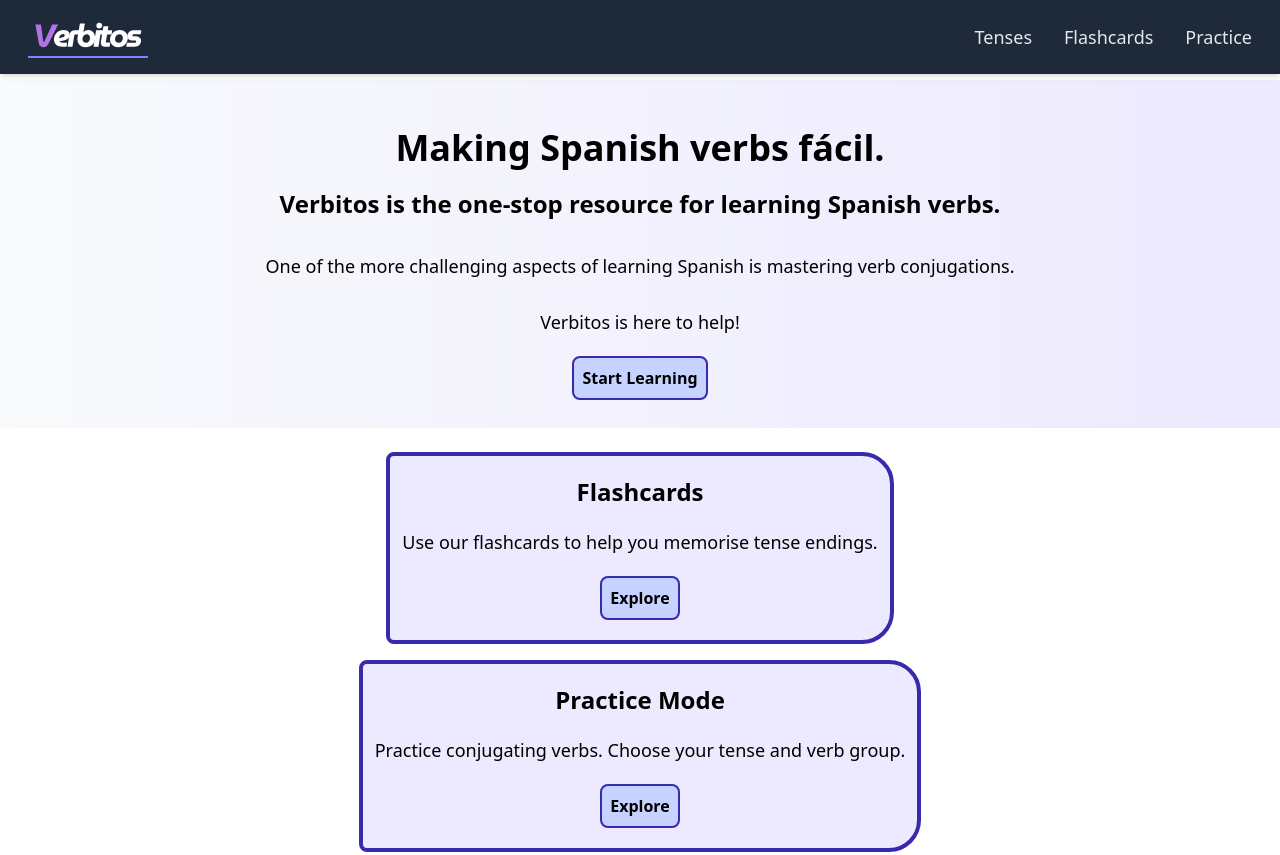
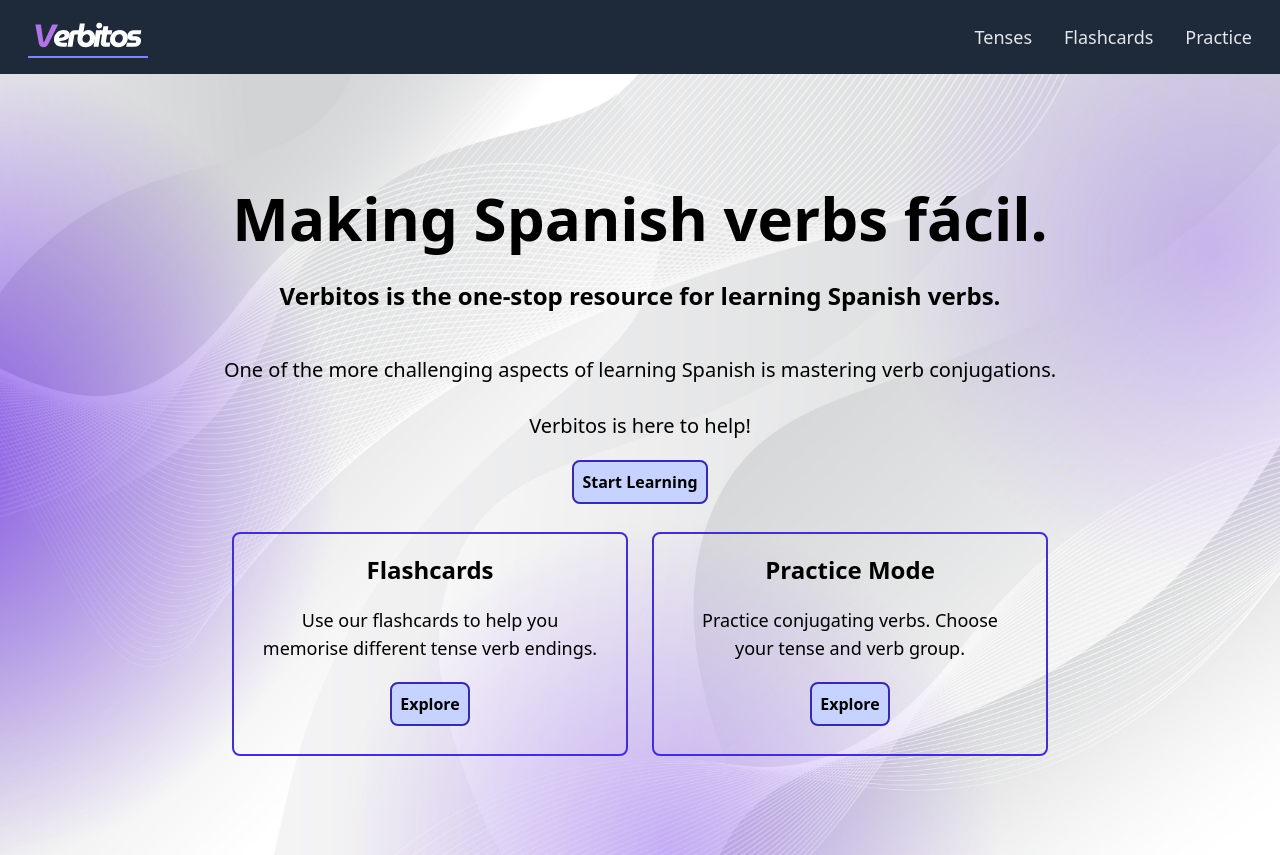
Before and after one commit to AK30195/Verbitos, a React (Vite) app: page / in a window 1280 px wide. Shown: the top 855 px of the page. Built offline with nearby package versions, Linux system fonts and the light colour scheme.

Commit message:
Hero update. Style changes.

```diff
--- a/src/components/Hero.jsx
+++ b/src/components/Hero.jsx
@@ -1,25 +1,38 @@
+import DashCard from "../components/DashCard";
 
 function Hero() {
 
   return (
     <div className="hero-div">
-      <div className="hero-tagline">
-        <h1>Making Spanish verbs fácil.</h1>
+      <div className="hero-tagline-div">
+        <h1 className="hero-tagline">Making Spanish verbs fácil.</h1>
       </div>
       <div className="hero-subheading">
         <h2>Verbitos is the one-stop resource for learning Spanish verbs.</h2>
       </div>
-      <div className="hero-text">
-        <p>One of the more challenging aspects of learning Spanish is mastering verb conjugations.</p>
+      <div className="hero-text-div">
+        <p className="hero-text">One of the more challenging aspects of learning Spanish is mastering verb conjugations.</p>
       </div>
-      <div className="hero-text">
-        <p>Verbitos is here to help!</p>
+      <div className="hero-text-div">
+        <p className="hero-text">Verbitos is here to help!</p>
       </div>
       <div className="hero-button-div">
         <a className="hero-button" href="/moods-tenses">
           Start Learning
         </a>
       </div>
+      <div className="dashboard-cards-div">
+        <DashCard
+          header="Flashcards"
+          text='Use our flashcards to help you memorise different tense verb endings.'
+          link="/flashcards"
+        />
+        <DashCard
+          header="Practice Mode"
+          text='Practice conjugating verbs. Choose your tense and verb group.'
+          link="/practice"
+        />
+      </div>
     </div>
   )
 }
--- a/src/pages/Dashboard.jsx
+++ b/src/pages/Dashboard.jsx
@@ -9,23 +9,6 @@ function Dashboard() {
     <>
       <div className="dashboard-main">
         <Hero />
-        <div className="dashboard-cards-div">
-          <DashCard
-            header="Flashcards"
-            text='Use our flashcards to help you memorise tense endings.'
-            link="/flashcards"
-          />
-          <DashCard
-            header="Practice Mode"
-            text='Practice conjugating verbs. Choose your tense and verb group.'
-            link="/practice"
-          />
-          <DashCard
-            header="Tenses"
-            text='Confused about tenses? Check out our guide to tenses & moods!'
-            link="/moods-tenses"
-          />
-        </div>
       </div>
     </>
   )
--- a/src/pages/FlashcardView.jsx
+++ b/src/pages/FlashcardView.jsx
@@ -52,13 +52,13 @@ function FlashcardView() {
   const flashcards = getFilteredFlashcards();
 
   return (
-    <div>
+    <div className='content-container'>
       <div className='heading-div'>
         <h1>Flashcards</h1>
       </div>
       <div>
-        <p>Use our falshcards to help you memorise conjugations for
-          the various different tenses
+        <p>Use our flashcards to help you memorise conjugations for
+          the various different tenses. Click to flip a flashcard.
         </p>
         <p>
           Choose which tenses and verb groups you want to work on below.
--- a/src/pages/TensesView.jsx
+++ b/src/pages/TensesView.jsx
@@ -83,7 +83,7 @@ function TensesView() {
             </div>
             <div className="text-container">
               <p>For most tenses you will conjugate verbs using the following formula -</p>
-              <p><span className="primary-highlight">Pronoun</span> + verb stem/infinitive + <span className="secondary-highlight">ending</span></p>
+              <p>Pronoun + <span className="primary-highlight">verb stem/infinitive</span> + <span className="secondary-highlight">ending</span></p>
               <p>You will see when learning different tenses in Spanish that some are conjugated with the verb stem and others using the infinitive.
                 So what's the difference? The verb stem is formed by removing the last two letters from the infinitive.
               </p>
@@ -92,10 +92,20 @@ function TensesView() {
                 becomes <span className="tertiary-highlight">yo hablo</span> once conjugated in the first person singular.
               </p>
               <p>
-                Whereas in the simple future tense which is conjugated using the infiitive, the first person singular is -
+                Whereas in the simple future tense which is conjugated using the infinitive, the first person singular is -
               </p>
               <p>
                 yo + <span className="primary-highlight">infinitive (hablar)</span> + <span className="secondary-highlight">ending (é)</span> = <span className="tertiary-highlight">yo hablaré</span>
+              </p>
+              <p>
+                It's also worth knowing that Spanish speakers often exclude pronouns when speaking. This is because we can figure out
+                the pronoun based on the way the verb is conjugated unlike in English where some pronouns use the same verb conjugation.
+                So it would be very common to hear someone say just <span className="tertiary-highlight">'hablo'</span> or <span className="tertiary-highlight">'hablaré'</span>.
+              </p>
+              <p>
+                There are 14 tenses that are used commonly in modern Spanish. This page will describe all of them with examples. Once you get a grasp of what there
+                is to learn you can use our <a className="paragraph-link" href="/flashcards">Flashcards</a> to memorise tense conjugation endings and
+                our <a className="paragraph-link" href="/practice">Practice Mode</a> to test your knowledge.
               </p>
             </div>
           </div>
@@ -185,15 +195,6 @@ function TensesView() {
               ]}
             />
             <TenseCard
-              header={'Future Subjunctive (rare/archaic)'}
-              tenseDescription={'The Future Subjunctive is rarely used in modern Spanish but may appear in legal documents or older texts.'}
-              examples={[
-                'Si alguien encontrare este documento... - If someone were to find this document...',
-                'Donde estuviere el tesoro, allí estará tu corazón. - Wherever the treasure may be, there your heart will be.',
-                'El que lo hiciere será castigado. - Whoever may do it will be punished.'
-              ]}
-            />
-            <TenseCard
               header={'Present Perfect Subjunctive'}
               tenseDescription={'The Present Perfect Subjunctive is used to express doubt, desire, or emotion about actions that have already happened.'}
               examples={[
--- a/src/styles/App.css
+++ b/src/styles/App.css
@@ -6,7 +6,7 @@
   }
 
   main {
-    @apply flex-grow pt-20
+    @apply flex-grow pt-18
   }
 
   footer {
@@ -57,7 +57,7 @@
   }
 
   .navbar {
-    @apply bg-gray-800 text-gray-200 w-full px-3 lg:px-6 py-3 shadow-md fixed top-0 z-50;
+    @apply bg-gray-800 text-gray-200 w-full px-3 lg:px-6 py-3 fixed top-0 z-50;
   }
 
   .nav-links-container {
@@ -77,29 +77,40 @@
   }
 
   .nav-link {
-    @apply flex p-1 text-center items-center
+    @apply flex p-1 text-center items-center hover:border-b-1
   }
 
   .dashboard-main {}
 
   .hero-div {
-    @apply flex-col w-screen justify-center items-center p-4 pt-10 bg-gradient-to-r from-slate-50 to-violet-100
+    @apply flex flex-col w-screen min-h-dvh justify-center items-center p-4;
+    background-image: url('../assets/hero-bg.webp');
+    background-size: cover;
+    background-position: center;
+  }
+
+  .hero-tagline-div {
+    @apply flex justify-center items-center my-2
   }
 
   .hero-tagline {
-    @apply flex w-full justify-center items-center my-2
+    @apply text-4xl lg:text-6xl md:text-5xl
   }
 
   .hero-subheading {
-    @apply flex w-full justify-center items-center my-2
+    @apply flex w-full justify-center items-center my-3
+  }
+
+  .hero-text-div {
+    @apply flex w-full justify-center items-center mt-3
   }
 
   .hero-text {
-    @apply flex w-full justify-center items-center mt-3
+    @apply text-xl
   }
 
   .hero-button-div {
-    @apply flex w-full justify-center items-center my-2
+    @apply flex w-full justify-center items-center mt-2 mb-4
   }
 
   .hero-button {
@@ -107,11 +118,11 @@
   }
 
   .dashboard-cards-div {
-    @apply flex-center p-4 flex-col
+    @apply flex-center flex-col md:flex-row gap-2 items-stretch w-3/4 md:w-2/3
   }
 
   .card-container {
-    @apply flex-center flex-col m-2 p-2 border-4 bg-violet-100 hover:bg-slate-50 border-indigo-800 rounded-e-4xl rounded-s-lg
+    @apply flex-center flex-col m-2 p-2 border-2 rounded-lg border-indigo-700  md:w-1/2
   }
 
   .footer-div {
--- a/src/styles/FlashcardView.css
+++ b/src/styles/FlashcardView.css
@@ -10,4 +10,8 @@
   .heading-div {
     @apply p-4
   }
+
+  .content-container {
+    @apply min-h-dvh
+  }
 }
--- a/src/styles/TensesView.css
+++ b/src/styles/TensesView.css
@@ -56,6 +56,10 @@
     @apply flex-center p-1 h-20 w-19 md:w-30 text-center text-lg
   }
 
+  .paragraph-link {
+    @apply font-bold underline text-indigo-400
+  }
+
   .mood-div {
     @apply flex-center flex-col border-t-1 border-indigo-600 m-1
   }
```
Also changed, not shown: src/assets/hero-bg.webp (added).
